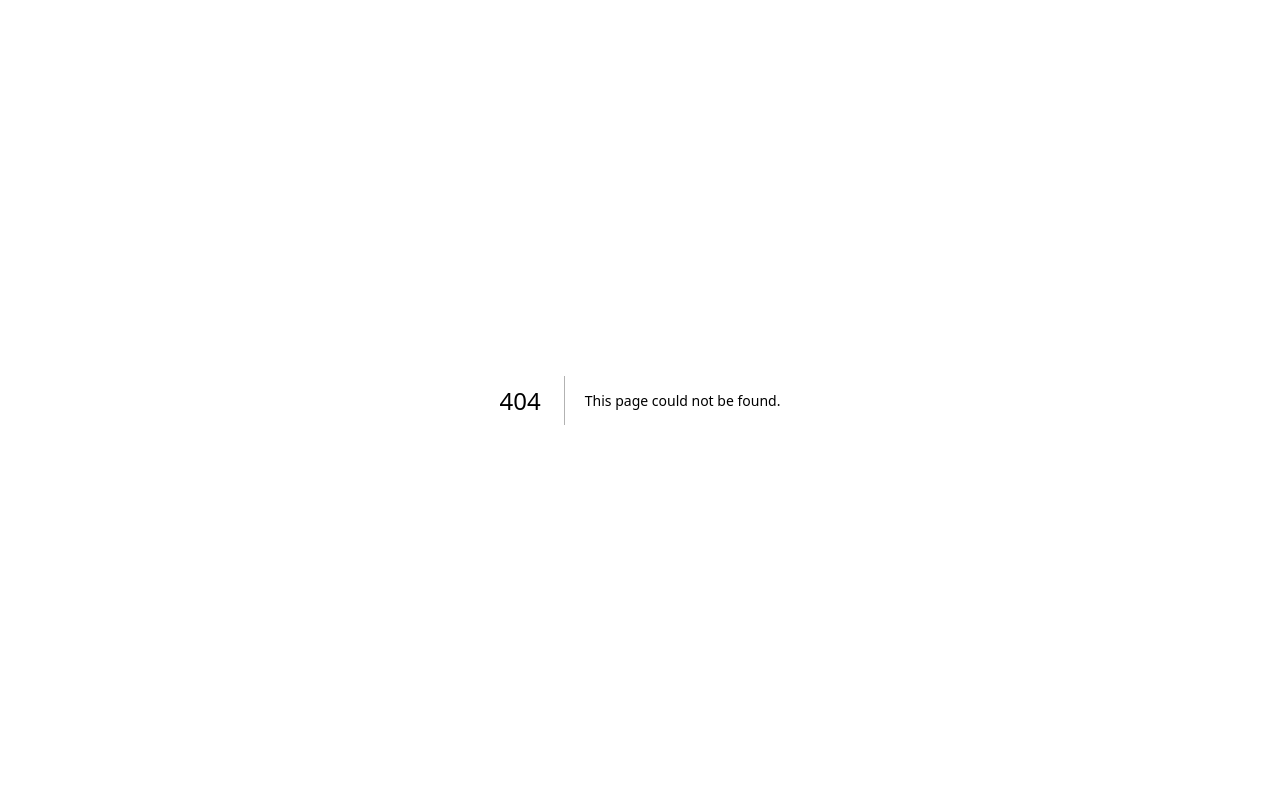
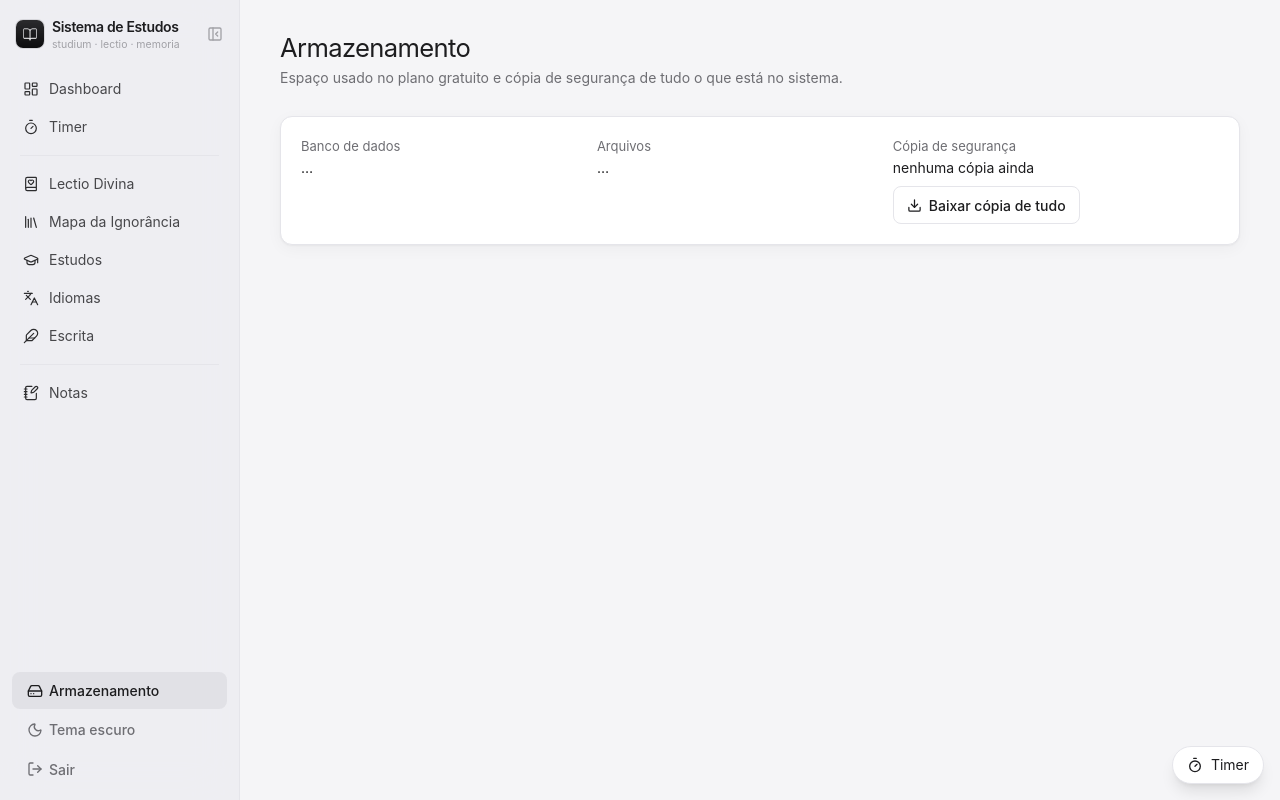
Before and after one commit to anandrielleassistentevirtual/sistema-estudos, a Next.js app: page /armazenamento in a window 1280 px wide. Before the commit this address had no page. Built offline with nearby package versions, Linux system fonts and the light colour scheme; no server answers.

Commit message:
Armazenamento sai do Dashboard e vira item no rodapé do menu
Co-Authored-By: Claude Opus 5.5 <noreply@anthropic.com>
Claude-Session: https://claude.ai/code/session_011FNd294VCytQzsn5XueA1j

```diff
--- /dev/null
+++ b/src/app/(app)/armazenamento/page.tsx
@@ -0,0 +1,10 @@
+import { Page } from "@/components/page";
+import { StoragePanel } from "@/components/storage-panel";
+
+export default function Armazenamento() {
+  return (
+    <Page title="Armazenamento" subtitle="Espaço usado no plano gratuito e cópia de segurança de tudo o que está no sistema.">
+      <StoragePanel />
+    </Page>
+  );
+}
--- a/src/app/(app)/page.tsx
+++ b/src/app/(app)/page.tsx
@@ -8,7 +8,6 @@ import { Cover } from "@/components/cover";
 import { coverUrls } from "@/lib/covers";
 import { TimeBreakdown } from "@/components/time-breakdown";
 import { WritingPanel } from "@/components/writing-panel";
-import { StoragePanel } from "@/components/storage-panel";
 import { addDays, dayKey, fmtDuration, nf, weekStart } from "@/lib/dates";
 import { DayStats, inicio12Meses, loadDaily } from "@/lib/stats";
 import { supabase } from "@/lib/supabase/client";
@@ -172,8 +171,6 @@ export default function Dashboard() {
           )}
         </div>
       </section>
-
-      <StoragePanel />
     </Page>
   );
 }
--- a/src/components/sidebar.tsx
+++ b/src/components/sidebar.tsx
@@ -3,7 +3,7 @@ import Link from "next/link";
 import { usePathname } from "next/navigation";
 import { useEffect, useState } from "react";
 import {
-  BookHeart, Feather, GraduationCap, Languages, LayoutDashboard, Library,
+  BookHeart, Feather, GraduationCap, HardDrive, Languages, LayoutDashboard, Library,
   LogOut, Menu, Moon, PanelLeftClose, PanelLeftOpen, NotebookPen, Sun, Timer, X,
 } from "lucide-react";
 import { supabase } from "@/lib/supabase/client";
@@ -113,6 +113,9 @@ export function Sidebar() {
         ),
       )}
       <div className="mt-auto pt-3 space-y-0.5">
+        <Link href="/armazenamento" className={`btn btn-ghost w-full justify-start ${active("/armazenamento") ? "text-ink bg-sel" : "text-muted"}`}>
+          <HardDrive size={16} /> Armazenamento
+        </Link>
         <ThemeToggle />
         <button
           className="btn btn-ghost w-full justify-start text-muted"
--- a/src/components/storage-panel.tsx
+++ b/src/components/storage-panel.tsx
@@ -1,6 +1,6 @@
 "use client";
 import { useEffect, useState } from "react";
-import { HardDrive, Download } from "lucide-react";
+import { Download } from "lucide-react";
 import { supabase } from "@/lib/supabase/client";
 import { baixarCopia } from "@/lib/backup";
 
@@ -44,23 +44,18 @@ export function StoragePanel() {
   );
 
   return (
-    <section className="card p-5 mt-4">
-      <div className="flex items-center justify-between gap-3 mb-4">
-        <h2 className="font-medium flex items-center gap-2"><HardDrive size={16} className="text-icon" /> Armazenamento</h2>
-        <span className="text-xs text-faint">plano gratuito</span>
-      </div>
+    <section className="card p-5">
       <div className="grid md:grid-cols-[1fr_1fr_1.2fr] gap-6 items-start">
         <div>
           <div className="text-[13px] text-muted">Banco de dados</div>
           <div className="text-sm mt-0.5 tabular-nums">{uso ? `${mb(uso.banco)} de 500 MB` : "…"}</div>
           {uso && barra(uso.banco, LIMITE_BANCO)}
-          <div className="text-xs text-faint mt-1">aulas, notas, diário, escrita, sessões</div>
         </div>
         <div>
           <div className="text-[13px] text-muted">Arquivos</div>
           <div className="text-sm mt-0.5 tabular-nums">{uso ? `${mb(uso.arquivos)} de 1 GB` : "…"}</div>
           {uso && barra(uso.arquivos, LIMITE_ARQUIVOS)}
-          <div className="text-xs text-faint mt-1">{uso ? `${uso.qtd_arquivos} arquivos: livros, capas e áudios` : "livros, capas e áudios"}</div>
+          {uso && <div className="text-xs text-faint mt-1">{uso.qtd_arquivos} arquivos</div>}
         </div>
         <div>
           <div className="text-[13px] text-muted">Cópia de segurança</div>
```
